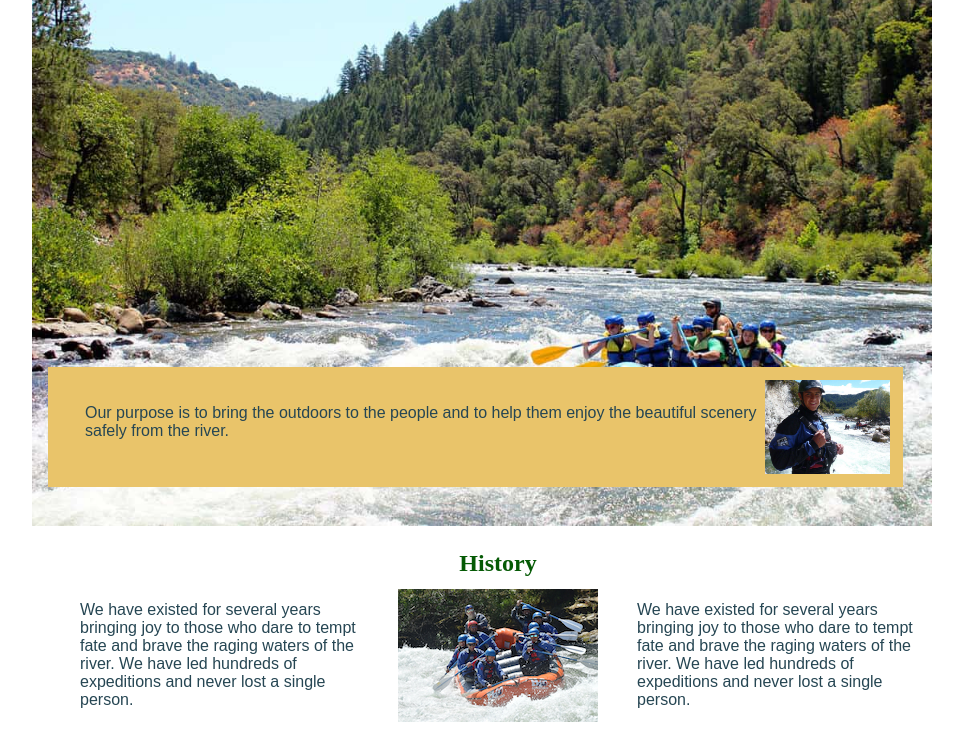
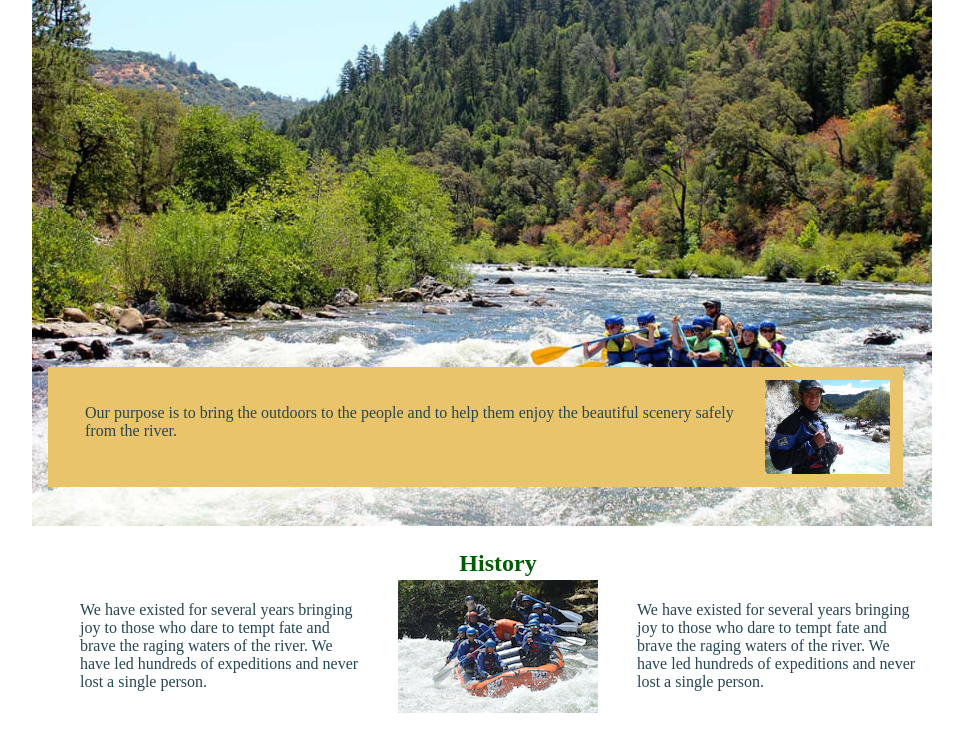
Before and after one commit to mpope22/wdd130, a plain HTML site: page wwr/about.html in a window 1280 px wide. Shown: the part 201-945 px from the top of the page, without its empty margins (158-1121 px from the left). Drawn offline with Linux system fonts and the light colour scheme.

Commit message:
W04 project 7

```diff
--- a/wwr/about.html
+++ b/wwr/about.html
@@ -46,7 +46,7 @@
                     We have existed for several years bringing joy to those who dare to tempt fate and brave the raging
                     waters of the river. We have led hundreds of expeditions and never lost a single person.
                 </p>
-                <img src="images/white-water-rafting-history.jpg" alt="white water rafting" class="cetered-image">
+                <img src="images/white-water-rafting.jpg" alt="white water rafting" class="cetered-image">
                 <p class="text-right">
                     We have existed for several years bringing joy to those who dare to tempt fate and brave the raging
                     waters of the river. We have led hundreds of expeditions and never lost a single person.
--- a/wwr/styles/rafting.css
+++ b/wwr/styles/rafting.css
@@ -14,7 +14,7 @@
 }
 
 body{
-    font-family: var(--body-font);
+    /*font-family: var(--body-font);*/
     color: var(--accent1-color);
 }
 
@@ -25,7 +25,7 @@ header, main, footer{
 
 h1, h2{
     position: relative;
-    font-family: var(--heading-font);
+    /*font-family: var(--heading-font);*/
     color: var(--primary-color);
     text-align: center;
 }
```
Also changed, not shown: wwr/images/white-water-rafting.jpg (renamed from wwr/images/white-water-rafting-history.jpg).
